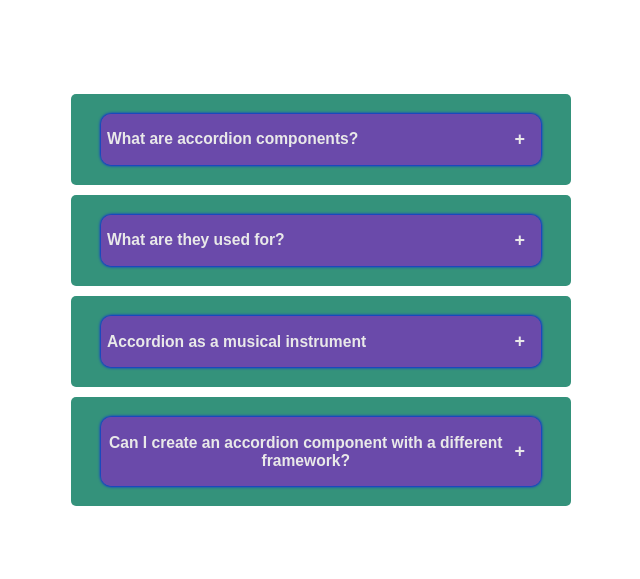
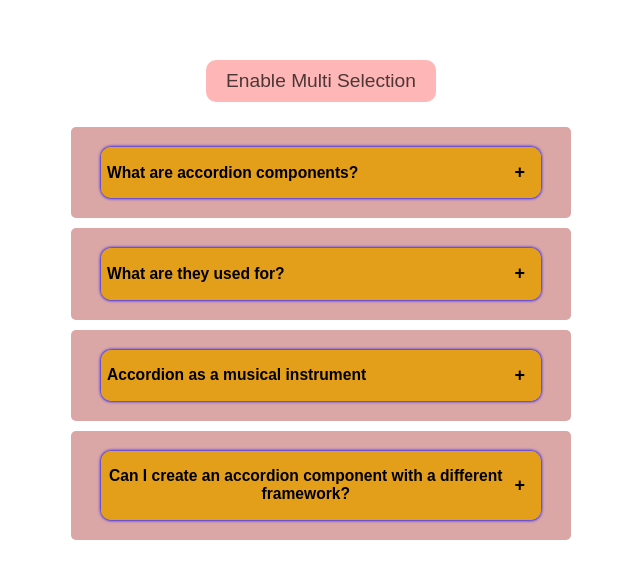
Before and after one commit to esrafil418/20-React-mini-projects, a React (Vite) app: page / in a window 1280 px wide. Shown: the part 103-682 px from the top of the page, without its empty margins (327-967 px from the left). Built offline with nearby package versions, Linux system fonts and the light colour scheme.

Commit message:
feat: handle multiple accordion can be open

```diff
--- a/src/components/accordian/index.tsx
+++ b/src/components/accordian/index.tsx
@@ -4,27 +4,58 @@ import data from "./data.js";
 
 export default function Accordion() {
 	const [selected, setSelected] = useState<string | null>(null);
+	const [enable, setEnable] = useState(false);
+	const [multi, setMulti] = useState<string[]>([]);
 
 	function handleSingleSelection(getCurrentId: string) {
 		setSelected(getCurrentId === selected ? null : getCurrentId);
 	}
+
+	function handleMultiSelection(getCurrentId: string) {
+		let copyMulti = [...multi];
+		const findIndexOfCurrentId = copyMulti.indexOf(getCurrentId);
+
+		if (findIndexOfCurrentId === -1) copyMulti.push(getCurrentId);
+		else copyMulti.splice(findIndexOfCurrentId, 1);
+
+		setMulti(copyMulti);
+	}
+
 	return (
 		<div className="wrapper">
+			<button
+				onClick={() => setEnable(!enable)}
+				type="button"
+				className="enable"
+			>
+				Enable Multi Selection
+			</button>
 			<div className="accordion">
 				{data && data.length > 0 ? (
 					data.map((item) => (
 						<div key={item.id} className="item">
 							<button
 								type="button"
-								onClick={() => handleSingleSelection(item.id)}
+								onClick={
+									enable
+										? () => handleMultiSelection(item.id)
+										: () => handleSingleSelection(item.id)
+								}
 								className="title"
 							>
 								<h3>{item.question}</h3>
 								<span className="plus">{selected === item.id ? "-" : "+"}</span>
 							</button>
-							{selected === item.id ? (
+							{enable
+								? multi.indexOf(item.id) !== -1 && (
+										<div className="content">{item.answer}</div>
+									)
+								: selected === item.id && (
+										<div className="content">{item.answer}</div>
+									)}
+							{/* {selected === item.id || multi.indexOf(item.id) !== -1 ? (
 								<div className="content">{item.answer}</div>
-							) : null}
+							) : null} */}
 						</div>
 					))
 				) : (
--- a/src/components/accordian/style.css
+++ b/src/components/accordian/style.css
@@ -1,9 +1,27 @@
 .wrapper {
 	display: flex;
+	flex-direction: column;
+	gap: 25px;
 	height: 100vh;
 	width: 100vw;
 	justify-content: center;
 	align-items: center;
+}
+.enable {
+	padding: 10px 20px;
+	border-radius: 10px;
+	border: none;
+	outline: none;
+	background: rgba(255, 124, 124, 0.555);
+	font-size: 1.2rem;
+	cursor: pointer;
+	transition: all 1s;
+	color: rgba(0, 0, 0, 0.7);
+}
+
+.enable:hover {
+	box-shadow: 0 0 10px 3px orange;
+	color: black;
 }
 
 .accordion {
@@ -11,19 +29,20 @@
 }
 
 .item {
-	background: rgba(2, 119, 90, 0.8);
+	background: rgba(209, 144, 144, 0.795);
+
 	margin-bottom: 10px;
 	padding: 20px 30px;
 	border-radius: 5px;
 }
 
 .title {
-	color: #e9e9e9;
+	color: black;
 	display: flex;
 	justify-content: space-between;
 	align-items: center;
 	cursor: pointer;
-	background-color: rgba(121, 57, 182, 0.8);
+	background-color: rgba(231, 158, 0, 0.842);
 	border-radius: 10px;
 	width: 100%;
 	border: none;
@@ -32,13 +51,13 @@
 }
 
 .content {
-	color: #e9e9e9;
+	color: black;
 	height: auto;
 	margin-top: 10px;
 }
 
 .plus {
-	color: #e9e9e9;
+	color: black;
 	font-weight: bold;
 	margin: 0 10px;
 	font-size: large;
```
